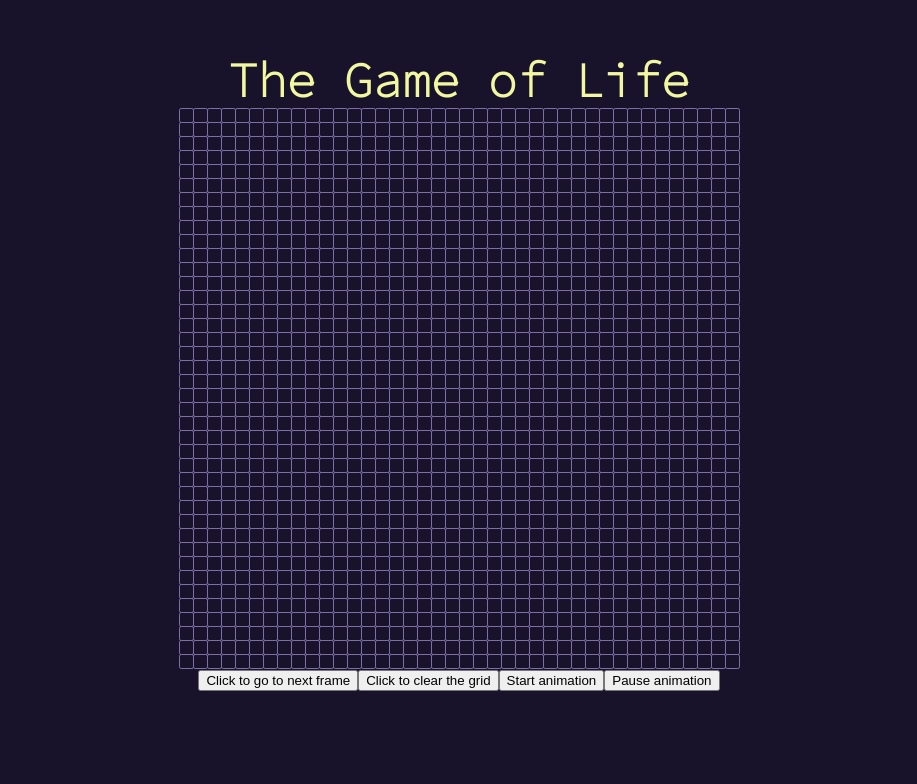
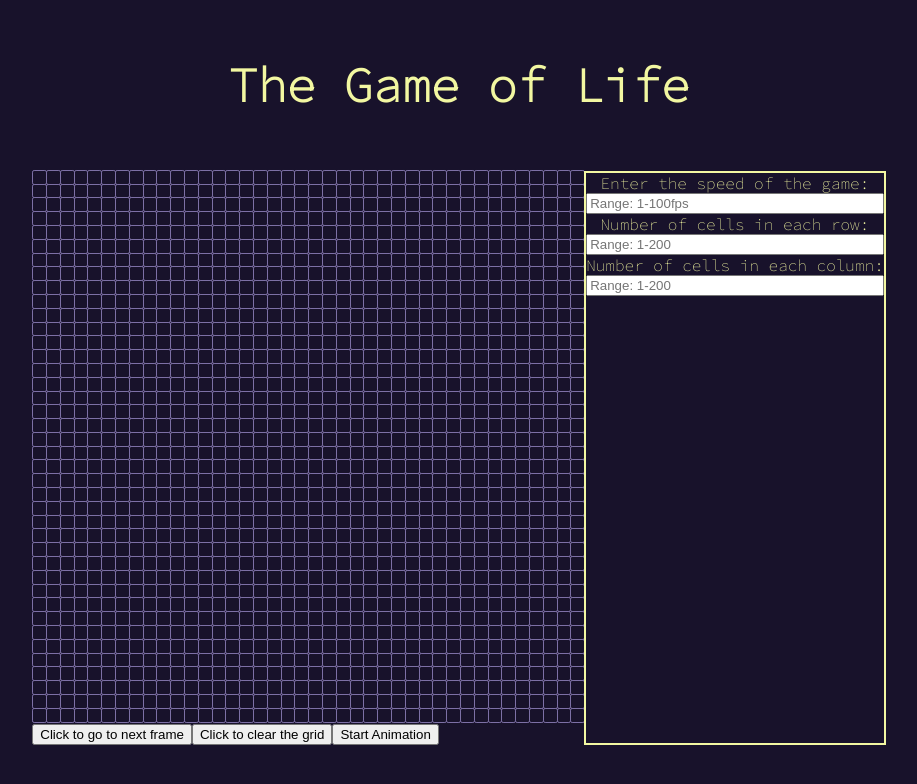
Before and after one commit to mineyev2/cellular_automata, a React (Create React App) app in the folder automata_frontend/: page / in a window 1280 px wide. Shown: the top 784 px of the page, without its empty margins (181-1098 px from the left). Built offline with nearby package versions, Linux system fonts and the light colour scheme.

Commit message:
decent amount working, about to move all the functions from Grid to App

```diff
--- a/automata_frontend/src/App.css
+++ b/automata_frontend/src/App.css
@@ -12,28 +12,48 @@ body {
 .App {
   display: flex;
   flex-direction: column;
-  justify-content: center;
+  justify-content: space-evenly;
   align-items: center;
   height: 100vh;
-  text-align: center;
 }
 
-.title-container {
-  display: flex;
+.program {
+  display:flex;
+  flex-direction: row;
   justify-content: center;
-  align-items: top;
   height: auto;
+  width: auto;
+}
+
+.gameSettings {
+  border: 2px solid var(--title-color);
+}
+
+.gameSettings-text {
+  font-family: "Source Code Pro";
+  font-size: 1rem;
+  color: var(--title-color);
+  text-align: center;
+  top: 0vh;
+  margin-top: 0px;
+  margin-bottom: 0px;
+}
+
+.input-container {
+  display:flex;
+  flex-direction: column;
+  justify-content: space-between;
 }
 
 .title {
-  position: absolute;
   font-family: "Source Code Pro";
   font-size: 3rem;
   color: var(--title-color);
   text-align: center;
   top: 0vh;
+  margin-top: 0px;
+  margin-bottom: 0px;
   /* see if I can find a better way to center instead of margin-top later */
-  margin-top: 50px;
 }
 
 .grid {
--- a/automata_frontend/src/App.js
+++ b/automata_frontend/src/App.js
@@ -5,8 +5,10 @@ import './fonts.css';
 import { gameOfLifeFrame } from './cellular_automata';
 
 function Cell({ size, color, onCellClick }) {
-  let wh = size.toString() + 'vh';
-  let border_rad = (size / 6).toString() + 'vh';
+
+  // when I move my cursor up the square sizes change because of the updated window size. How do I make it so that it doesn't change?
+  let wh = size.toString() + 'vw';
+  let border_rad = (size / 6).toString() + 'vw';
   return <div className='App-square' onClick={onCellClick} style={{backgroundColor: color, width: wh, height: wh, borderRadius: border_rad}}></div>;
 }
 
@@ -18,9 +20,10 @@ function Grid({ rows, cols }) {
   );
 
   let [isPlaying, setIsPlaying] = useState(false);
+  let [animationButtonText, setAnimationButtonText] = useState("Start Animation");
 
   // ratio of how much the height of the website the grid uses
-  let grid_space = 0.65;
+  let grid_space = 0.4;
   let max = Math.max(rows, cols);
   // percent of the screen each cell is:
   let cellSize = grid_space * 1 / max * 100;
@@ -51,6 +54,18 @@ function Grid({ rows, cols }) {
       .map(() => Array(cols).fill(0));
 
     setCellStates(newCellStates);
+  }
+
+  function handleAnimationButtonClick() {
+    if (isPlaying) {
+      setAnimationButtonText("Start Animation");
+      setIsPlaying(false);
+
+    } else {
+      setAnimationButtonText("Pause Animation");
+      setIsPlaying(true);
+
+    }
   }
 
   function handlePlayAnimationClick() {
@@ -107,8 +122,7 @@ function Grid({ rows, cols }) {
       {grid_component}
       <button onClick={() => handleNextFrameClick()}>Click to go to next frame</button>
       <button onClick={() => handleClearGridClick()}>Click to clear the grid</button>
-      <button onClick={() => handlePlayAnimationClick()}>Start animation</button>
-      <button onClick={() => handlePauseAnimationClick()}>Pause animation</button>
+      <button onClick={() => handleAnimationButtonClick()}>{animationButtonText}</button>
     </div>
   );
 
@@ -118,9 +132,27 @@ function App() {
   return (
     <div className="App">
       <h1 className="title">The Game of Life</h1>
-      <div className='grid'>
-        <Grid rows={40} cols={40}/>
+      <div className="program">
+        <div className='grid'>
+          <Grid rows={40} cols={40}/>
+        </div>
+        <div className='gameSettings'>
+          <div className='input-container'>
+            <p className='gameSettings-text'>Enter the speed of the game:</p>
+            <input type="text" name="speed" placeholder="Range: 1-100fps"/>
+          </div>
+          <div className='input-container'>
+            <p className='gameSettings-text'>Number of cells in each row:</p>
+            <input type="text" name="width" placeholder="Range: 1-200"/>
+          </div>
+          <div className='input-container'>
+            <p className='gameSettings-text'>Number of cells in each column:</p>
+            <input type="text" name="height" placeholder="Range: 1-200"/>
+          </div>
+
+        </div>
       </div>
+
     </div>
   );
 }
```
